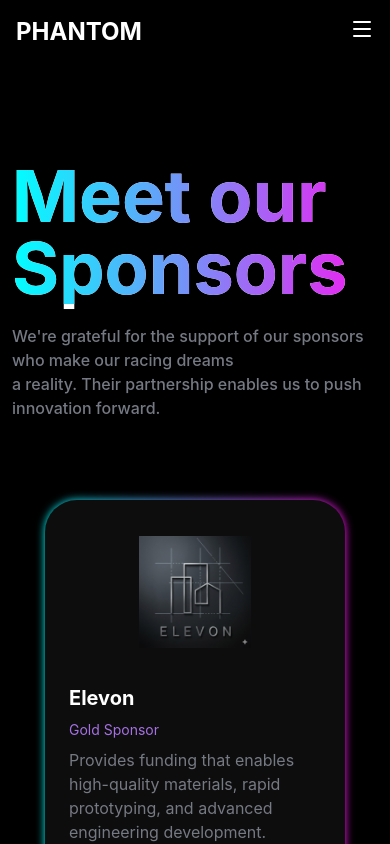
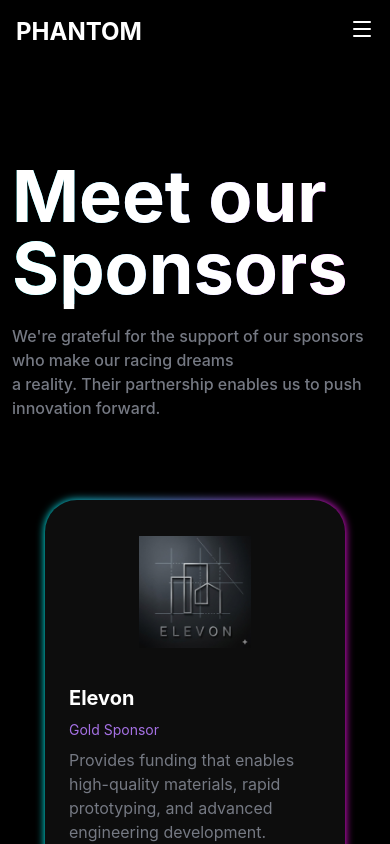
Before and after one commit to vaaris16/phantom_web, a React (Vite) app: page /sponsors in a window 390 px wide. Shown: the top 844 px of the page. Built offline with nearby package versions, Linux system fonts and the light colour scheme.

Commit message:
changed mobile team page

```diff
--- a/src/components/pages/Sponsors/SponsorsInfo.tsx
+++ b/src/components/pages/Sponsors/SponsorsInfo.tsx
@@ -5,13 +5,13 @@ export default function SponsorsInfo() {
   return (
     <section className="pt-24 flex flex-col justify-center items-center">
       <div className="relative">
-        <h1 className="absolute font-Montserrat font-bold text-7xl ml-3 md:ml-0">
+        <h1
+          aria-hidden="true"
+          className="absolute text-phantom md:blur-3xl opacity-100 ml-3 md:ml-0 font-Montserrat font-bold text-7xl "
+        >
           Meet our Sponsors
         </h1>
-        <h1
-          aria-hidden="true"
-          className="relative text-phantom md:blur-3xl opacity-100 ml-3 md:ml-0 font-Montserrat font-bold text-7xl "
-        >
+        <h1 className="relative font-Montserrat font-bold text-7xl ml-3 md:ml-0">
           Meet our Sponsors
         </h1>
       </div>
--- a/src/components/pages/Team/TeamInfo.tsx
+++ b/src/components/pages/Team/TeamInfo.tsx
@@ -31,8 +31,8 @@ export default function TeamInfo() {
       <div className="grid grid-cols-1 md:grid-cols-3 gap-8 animate-reveal-y">
         {TeamData.map(({ name, skill, role, image }) => (
           <div className="relative group">
-            <div className="absolute w-75 h-130 md:w-100 md:h-160 rounded-4xl bg-phantom blur-sm md:blur-xl opacity-100 md:opacity-0 transition-all duration-500 group-hover:opacity-100 group-hover:-translate-y-3" />
-            <div className="relative w-75 h-130 md:w-100 md:h-160 rounded-4xl bg-(--cards-color) flex flex-col gap-5 transition-all duration-500 group-hover:-translate-y-3">
+            <div className="absolute w-85 h-150 md:w-100 md:h-160 rounded-4xl bg-phantom blur-sm md:blur-xl opacity-100 md:opacity-0 transition-all duration-500 group-hover:opacity-100 group-hover:-translate-y-3" />
+            <div className="relative w-85 h-150 md:w-100 md:h-160 rounded-4xl bg-(--cards-color) flex flex-col gap-5 transition-all duration-500 group-hover:-translate-y-3">
               <img
                 src={image}
                 alt={image}
```
